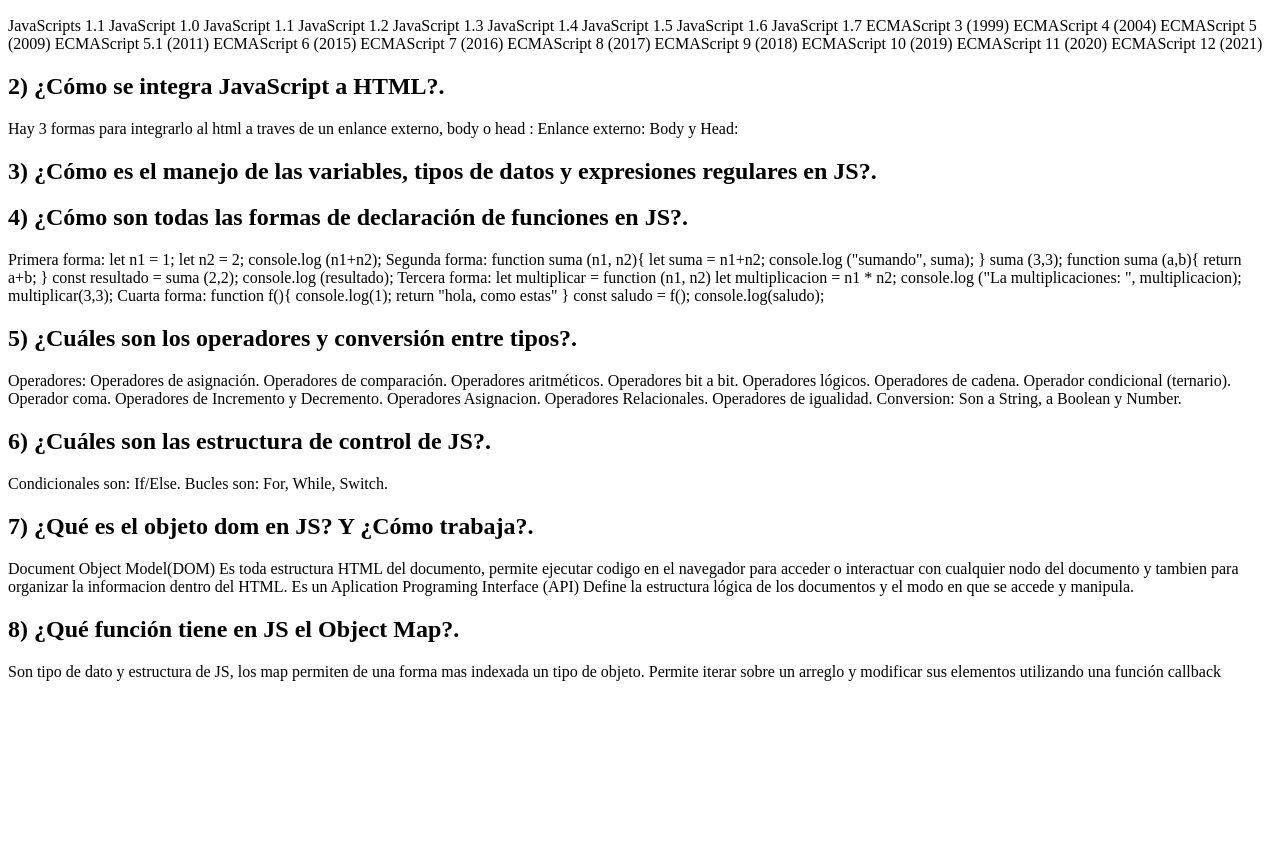
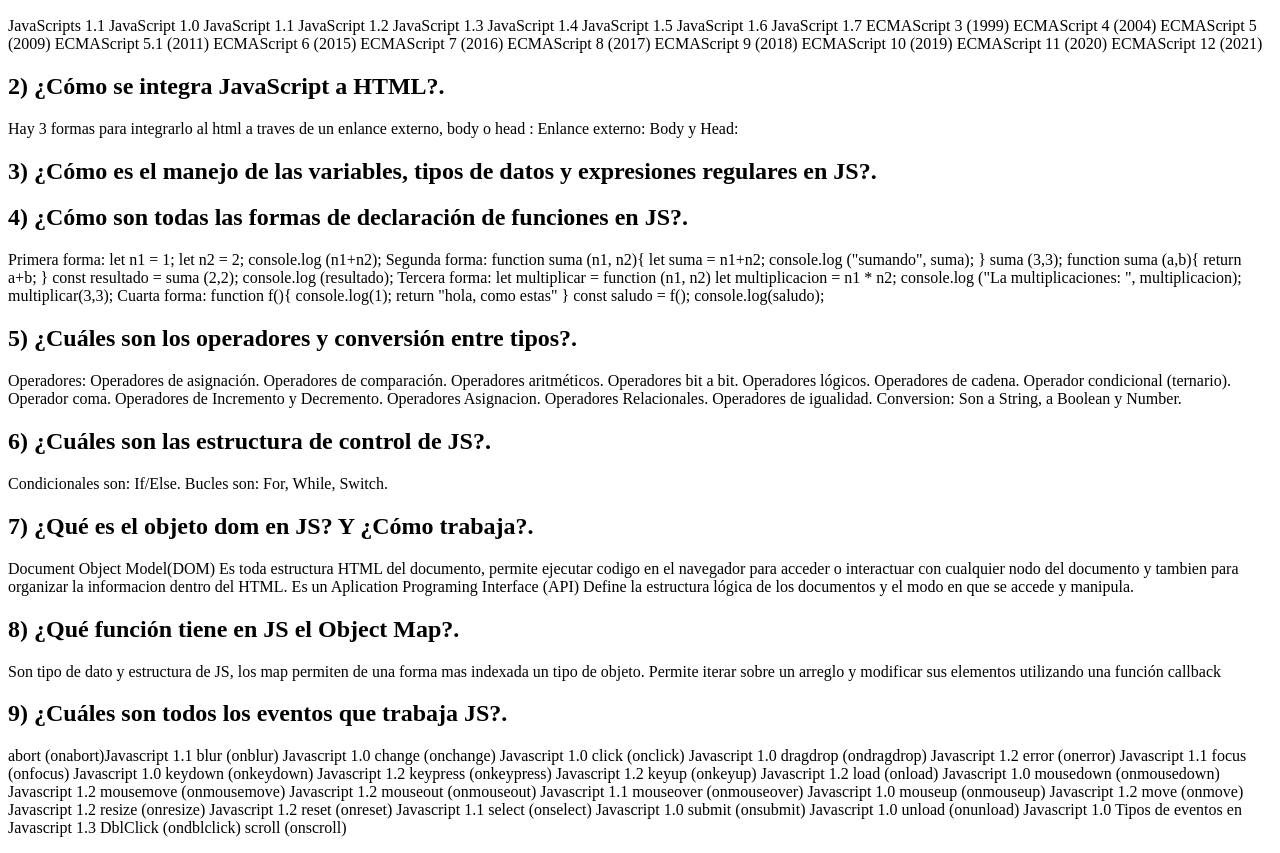
Before and after one commit to Facundo7Rodriguez/Trabajo-Practico-N6-JS-, a plain HTML site: page index.html in a window 1280 px wide. Shown: the part 110-963 px from the top of the page. Before the commit the page ends 807 px from the top, so only its background shows below. Drawn offline with Linux system fonts and the light colour scheme.

Commit message:
Ejercicio 9

```diff
--- a/index.html
+++ b/index.html
@@ -113,5 +113,34 @@
         <p>
             Son tipo de dato y estructura de JS, los map permiten de una forma mas indexada un tipo de objeto. Permite iterar sobre un arreglo y modificar sus elementos utilizando una función callback
         </p>
+
+        <h2>9) ¿Cuáles son todos los eventos que trabaja JS?.</h2>
+        <p>
+            abort (onabort)Javascript 1.1
+            blur (onblur) Javascript 1.0
+            change (onchange) Javascript 1.0
+            click (onclick) Javascript 1.0
+            dragdrop (ondragdrop) Javascript 1.2
+            error (onerror) Javascript 1.1
+            focus (onfocus) Javascript 1.0
+            keydown (onkeydown) Javascript 1.2
+            keypress (onkeypress) Javascript 1.2
+            keyup (onkeyup) Javascript 1.2
+            load (onload) Javascript 1.0
+            mousedown (onmousedown) Javascript 1.2
+            mousemove (onmousemove) Javascript 1.2
+            mouseout (onmouseout) Javascript 1.1
+            mouseover (onmouseover) Javascript 1.0
+            mouseup (onmouseup) Javascript 1.2
+            move (onmove) Javascript 1.2
+            resize (onresize) Javascript 1.2
+            reset (onreset) Javascript 1.1
+            select (onselect) Javascript 1.0
+            submit (onsubmit) Javascript 1.0
+            unload (onunload) Javascript 1.0
+            Tipos de eventos en Javascript 1.3
+            DblClick (ondblclick)
+            scroll (onscroll)
+        </p>
 </body>
 </html>
```
